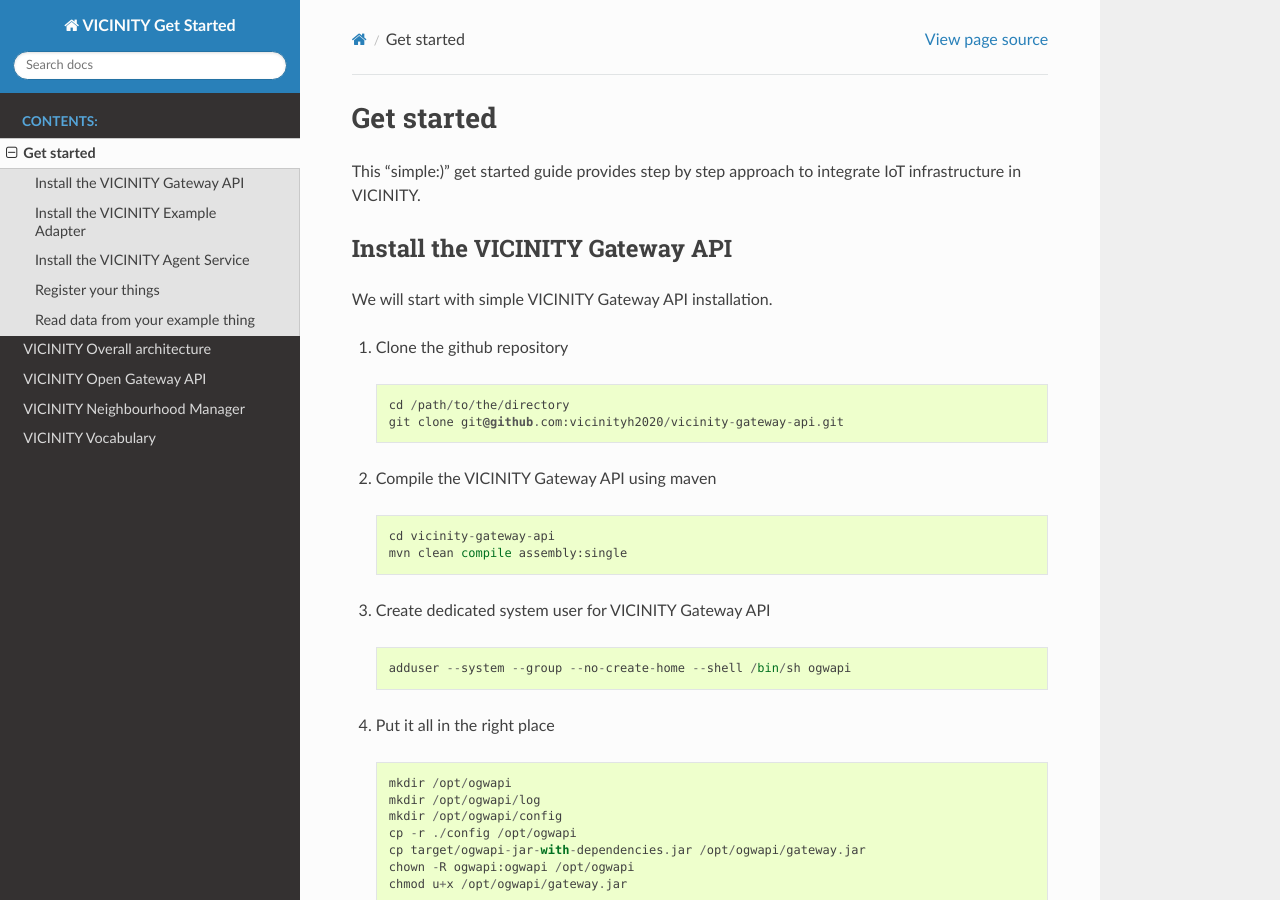
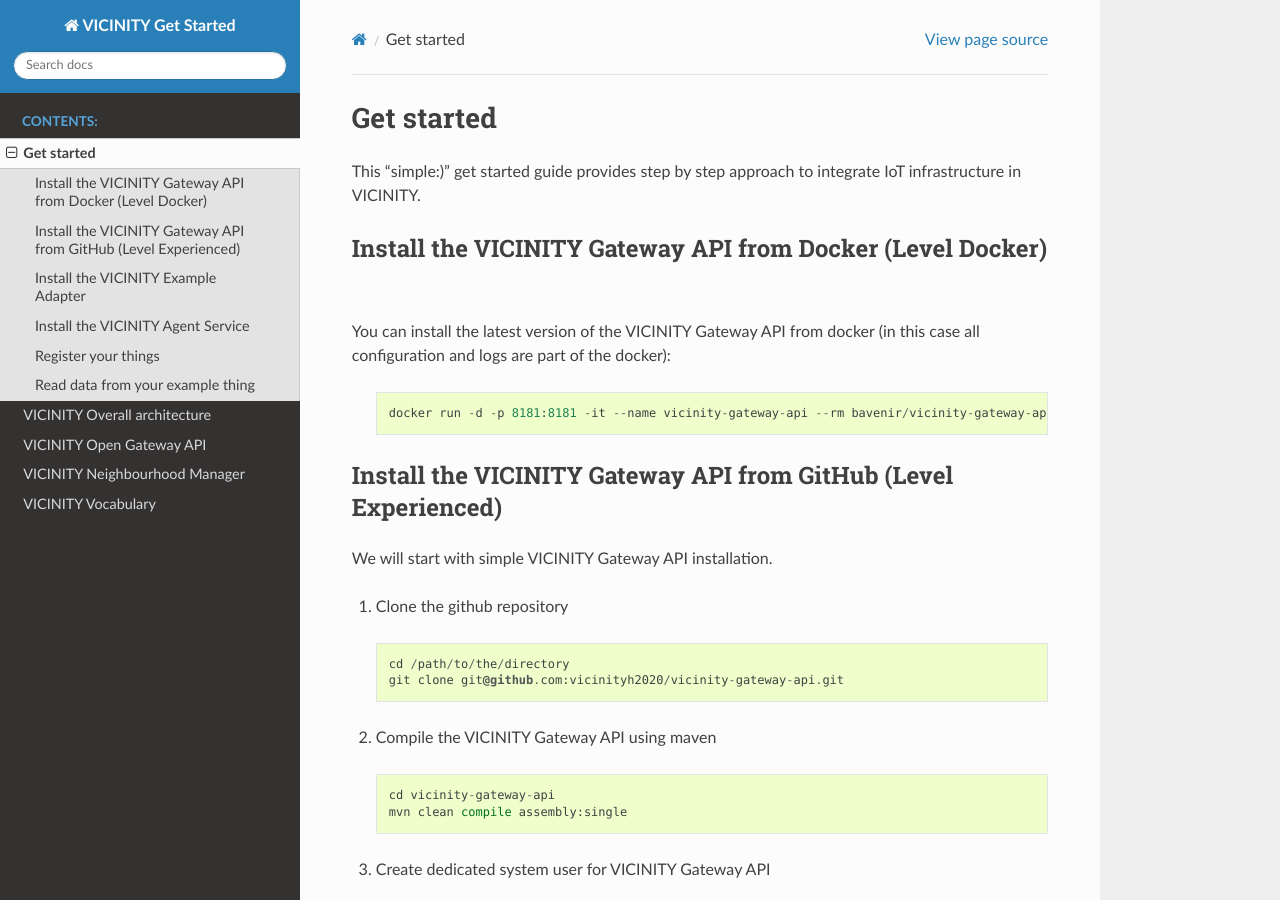
Before and after one commit to vicinityh2020/vicinity-get-started, a Sphinx documentation site: the page built from docs/getstarted.rst, in a window 1280 px wide and 900 px high. Built offline with Sphinx 7.4.7 and the Read the Docs theme 2.0.0, drawn with Linux system fonts in a browser that asks for light colours; formulas are drawn with MathJax 3.

Commit message:
Update getstarted.rst

```diff
--- a/docs/getstarted.rst
+++ b/docs/getstarted.rst
@@ -4,8 +4,20 @@
 
 This "simple:)" get started guide provides step by step approach to integrate IoT infrastructure in VICINITY.
 
+
+
 -----------------------------------------------
-Install the VICINITY Gateway API
+Install the VICINITY Gateway API from Docker (Level Docker)
+-----------------------------------------------
+You can install the latest version of the VICINITY Gateway API from docker (in this case all configuration and logs are part of the docker):
+
+  ::
+
+    docker run -d -p 8181:8181 -it --name vicinity-gateway-api --rm bavenir/vicinity-gateway-api
+
+
+-----------------------------------------------
+Install the VICINITY Gateway API from GitHub (Level Experienced)
 -----------------------------------------------
 We will start with simple VICINITY Gateway API installation.
 
```
